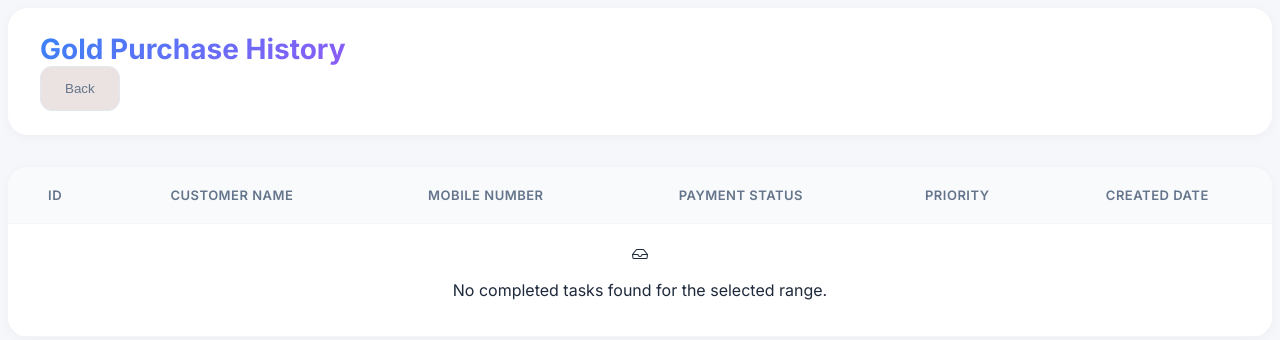
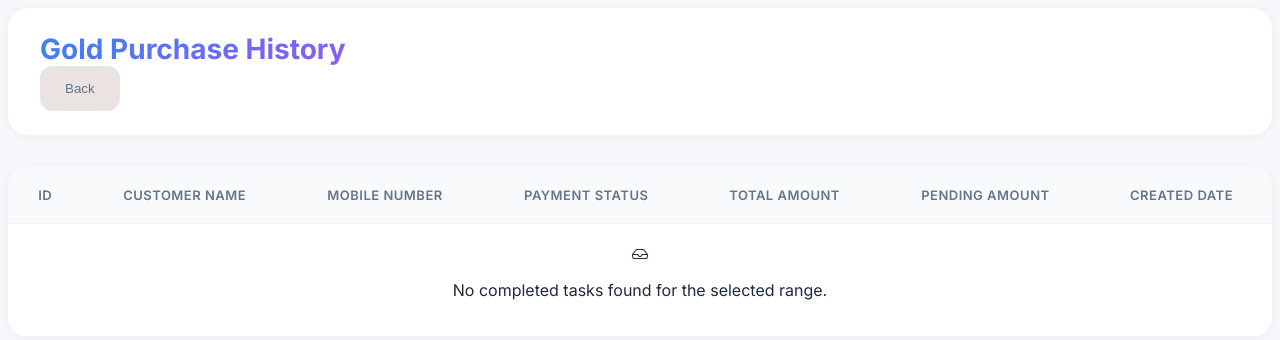
Before and after one commit to GowPy/Gold, a Django app: page /GoldApp/Report in a window 1280 px wide. Shown: the top 340 px of the page. Run offline with Django 5.2, Linux system fonts and the light colour scheme.

Commit message:
ReportPage

```diff
--- a/Gold/Templates/Report.html
+++ b/Gold/Templates/Report.html
@@ -182,7 +182,8 @@
                     <th>Customer Name</th>
                     <th>Mobile Number</th>
                     <th>Payment Status</th>
-                    <th>Priority</th>
+                    <th>Total Amount</th>
+                    <th>Pending Amount</th>
                     <th>Created Date</th>
 
                 </tr>
```
